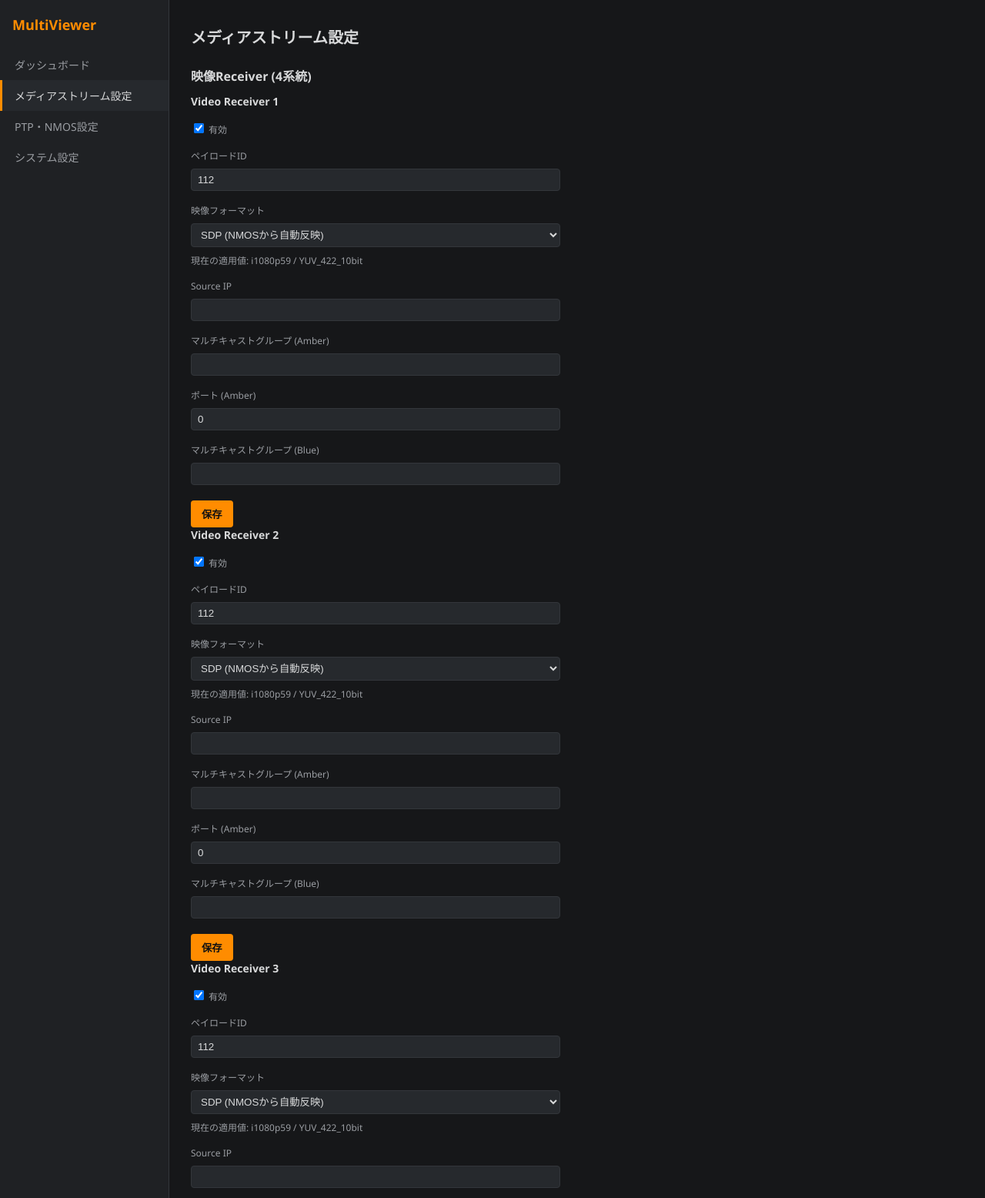
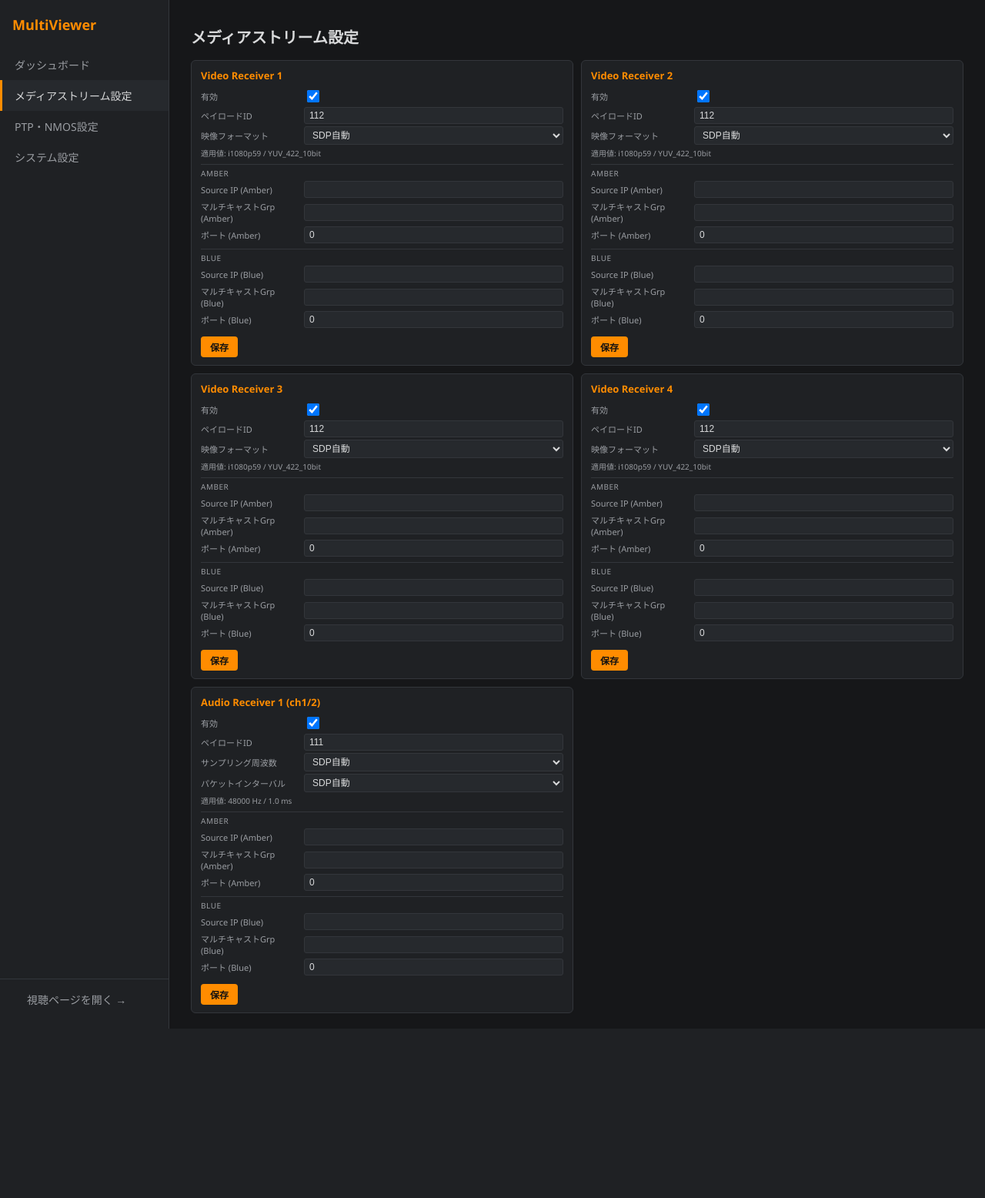
Before and after one commit to Panda-Taro/multi_viewer, a FastAPI app: page /mgmt/media in a window 1280 px wide. Shown: the top 1556 px of the page at 77% size. After the commit the page ends 1336 px from the top, so only its background shows below. Run offline with FastAPI, Linux system fonts and the light colour scheme.

Commit message:
fix(webgui): メディアストリーム設定画面をスクロールなしの密度優先グリッドに再設計
- 5ペイン(映像Receiver x4、音声Receiver x1)をCSS Gridで並べ、各ペイン内は
  ラベル+入力を1行にまとめたfield-rowで密度を高くし、1画面でスクロールなしに
  全ペインを視認できるようにした
- Amber/Blueがそれぞれ独立したSource IP・マルチキャストグループ・ポート番号を
  持てるようVideoReceiverConfig/AudioReceiverConfigのデータモデルを変更
  (source_ip/portの共有フィールドをsource_ip_amber/port_amber・
  source_ip_blue/port_blueに分離)。AmberのみIS-05 SDPから自動反映、
  Blueは要件通り手打ちのみ
- 関連するmtl/bridge/webguiのテストをフィールド名変更に追従させ、
  154件全て合格することを確認

Co-Authored-By: Claude Sonnet 5 <noreply@anthropic.com>

```diff
--- a/bridge/src/translator.py
+++ b/bridge/src/translator.py
@@ -115,7 +115,7 @@ def apply_deactivate_request(
     target = config.receiver_by_kind(kind, index)
     leave_request = IgmpJoinRequest(
         multicast_group=target.multicast_group_amber,
-        source_ip=target.source_ip,
+        source_ip=target.source_ip_amber,
     )
     config.set_enabled(kind, index, False)
     return config, leave_request
@@ -137,6 +137,6 @@ def apply_enable_request(
     config.set_enabled(kind, index, True)
     join_request = IgmpJoinRequest(
         multicast_group=target.multicast_group_amber,
-        source_ip=target.source_ip,
+        source_ip=target.source_ip_amber,
     )
     return config, join_request
--- a/webgui/app/static/css/style.css
+++ b/webgui/app/static/css/style.css
@@ -113,6 +113,77 @@ form.settings-form button {
   width: fit-content;
 }
 
+/* ④-8-4-2: メディアストリーム設定。5ペイン(映像x4+音声x1)をスクロールなしで
+   1画面に収めるための密度優先グリッドレイアウト。 */
+.media-grid {
+  display: grid;
+  grid-template-columns: repeat(3, minmax(0, 1fr));
+  gap: 10px;
+}
+@media (max-width: 1400px) {
+  .media-grid { grid-template-columns: repeat(2, minmax(0, 1fr)); }
+}
+
+.receiver-pane {
+  background: var(--panel);
+  border: 1px solid var(--border);
+  border-radius: 6px;
+  padding: 10px 12px;
+  display: flex;
+  flex-direction: column;
+  gap: 3px;
+  font-size: 12px;
+}
+.receiver-pane h3 { margin: 0 0 4px; font-size: 13px; color: var(--accent); }
+
+.receiver-pane .field-row {
+  display: flex;
+  align-items: center;
+  gap: 6px;
+}
+.receiver-pane .field-row label {
+  flex: 0 0 128px;
+  color: var(--text-dim);
+  font-size: 11px;
+}
+.receiver-pane .field-row input,
+.receiver-pane .field-row select {
+  flex: 1;
+  min-width: 0;
+  background: var(--panel-alt);
+  border: 1px solid var(--border);
+  color: var(--text);
+  padding: 3px 6px;
+  border-radius: 3px;
+  font-size: 12px;
+}
+.receiver-pane .field-row input[type="checkbox"] { flex: 0 0 auto; width: 16px; height: 16px; }
+
+.receiver-pane .leg-divider {
+  margin-top: 4px;
+  font-size: 10px;
+  text-transform: uppercase;
+  letter-spacing: 0.05em;
+  color: var(--text-dim);
+  border-top: 1px solid var(--border);
+  padding-top: 4px;
+}
+
+.receiver-pane .hint { margin: 0; font-size: 10px; }
+
+.receiver-pane button {
+  margin-top: 8px;
+  background: var(--accent);
+  border: none;
+  color: #111;
+  font-weight: bold;
+  padding: 5px 12px;
+  border-radius: 4px;
+  cursor: pointer;
+  width: fit-content;
+  font-size: 12px;
+}
+
 .alert-error { background: #3a1f1f; border: 1px solid var(--error); color: #ffb3ab; padding: 10px 14px; border-radius: 4px; margin-bottom: 16px; }
 .alert-notice { background: #1f2f3a; border: 1px solid #3aa0e0; color: #b7dcff; padding: 10px 14px; border-radius: 4px; margin-bottom: 16px; }
 
--- a/webgui/app/templates/media.html
+++ b/webgui/app/templates/media.html
@@ -3,57 +3,60 @@
 <h1>メディアストリーム設定</h1>
 {% if error %}<div class="alert-error">保存に失敗しました: {{ error }} (前の設定を維持しています)</div>{% endif %}
 
-<h2>映像Receiver (4系統)</h2>
+{% macro leg_fields(prefix, source_ip, multicast_group, port) %}
+  <div class="field-row"><label>Source IP ({{ prefix }})</label><input type="text" name="source_ip_{{ prefix|lower }}" value="{{ source_ip }}"></div>
+  <div class="field-row"><label>マルチキャストGrp ({{ prefix }})</label><input type="text" name="multicast_group_{{ prefix|lower }}" value="{{ multicast_group }}"></div>
+  <div class="field-row"><label>ポート ({{ prefix }})</label><input type="number" name="port_{{ prefix|lower }}" value="{{ port }}"></div>
+{% endmacro %}
+
+<div class="media-grid">
   {% for v in videos %}
-<form class="settings-form" method="post" action="/mgmt/media/video/{{ loop.index0 }}">
-  <strong>Video Receiver {{ loop.index }}</strong>
-  <label><input type="checkbox" name="enabled" value="true" {{ 'checked' if v.enabled }}> 有効</label>
-  <label>ペイロードID</label>
-  <input type="number" name="payload_type" value="{{ v.payload_type }}">
+  <form class="receiver-pane" method="post" action="/mgmt/media/video/{{ loop.index0 }}">
+    <h3>Video Receiver {{ loop.index }}</h3>
+    <div class="field-row"><label>有効</label><input type="checkbox" name="enabled" value="true" {{ 'checked' if v.enabled }}></div>
+    <div class="field-row"><label>ペイロードID</label><input type="number" name="payload_type" value="{{ v.payload_type }}"></div>
+    <div class="field-row">
       <label>映像フォーマット</label>
       <select name="video_format_mode">
-    <option value="sdp" {{ 'selected' if v.video_format_mode == 'sdp' }}>SDP (NMOSから自動反映)</option>
-    <option value="59i" {{ 'selected' if v.video_format_mode == '59i' }}>59i (1920x1080 59.94i 固定)</option>
-    <option value="59p" {{ 'selected' if v.video_format_mode == '59p' }}>59p (1920x1080 59.94p 固定)</option>
+        <option value="sdp" {{ 'selected' if v.video_format_mode == 'sdp' }}>SDP自動</option>
+        <option value="59i" {{ 'selected' if v.video_format_mode == '59i' }}>59i固定</option>
+        <option value="59p" {{ 'selected' if v.video_format_mode == '59p' }}>59p固定</option>
       </select>
-  <p class="hint">現在の適用値: {{ v.video_format }} / {{ v.pg_format }}</p>
-  <label>Source IP</label>
-  <input type="text" name="source_ip" value="{{ v.source_ip }}">
-  <label>マルチキャストグループ (Amber)</label>
-  <input type="text" name="multicast_group_amber" value="{{ v.multicast_group_amber }}">
-  <label>ポート (Amber)</label>
-  <input type="number" name="port" value="{{ v.port }}">
-  <label>マルチキャストグループ (Blue)</label>
-  <input type="text" name="multicast_group_blue" value="{{ v.multicast_group_blue }}">
+    </div>
+    <p class="hint">適用値: {{ v.video_format }} / {{ v.pg_format }}</p>
+    <div class="leg-divider">Amber</div>
+    {{ leg_fields("Amber", v.source_ip_amber, v.multicast_group_amber, v.port_amber) }}
+    <div class="leg-divider">Blue</div>
+    {{ leg_fields("Blue", v.source_ip_blue, v.multicast_group_blue, v.port_blue) }}
     <button type="submit">保存</button>
   </form>
   {% endfor %}
 
-<h2>音声Receiver (1系統, ch1/2のみ使用)</h2>
-<form class="settings-form" method="post" action="/mgmt/media/audio">
-  <label><input type="checkbox" name="enabled" value="true" {{ 'checked' if audio.enabled }}> 有効</label>
-  <label>ペイロードID</label>
-  <input type="number" name="payload_type" value="{{ audio.payload_type }}">
-  <label>サンプリング</label>
+  <form class="receiver-pane" method="post" action="/mgmt/media/audio">
+    <h3>Audio Receiver 1 (ch1/2)</h3>
+    <div class="field-row"><label>有効</label><input type="checkbox" name="enabled" value="true" {{ 'checked' if audio.enabled }}></div>
+    <div class="field-row"><label>ペイロードID</label><input type="number" name="payload_type" value="{{ audio.payload_type }}"></div>
+    <div class="field-row">
+      <label>サンプリング周波数</label>
       <select name="sampling_mode">
-    <option value="sdp" {{ 'selected' if audio.sampling_mode == 'sdp' }}>SDP (NMOSから自動反映)</option>
-    <option value="48khz" {{ 'selected' if audio.sampling_mode == '48khz' }}>48kHz 固定</option>
+        <option value="sdp" {{ 'selected' if audio.sampling_mode == 'sdp' }}>SDP自動</option>
+        <option value="48khz" {{ 'selected' if audio.sampling_mode == '48khz' }}>48kHz固定</option>
       </select>
+    </div>
+    <div class="field-row">
       <label>パケットインターバル</label>
       <select name="ptime_mode">
-    <option value="sdp" {{ 'selected' if audio.ptime_mode == 'sdp' }}>SDP (NMOSから自動反映)</option>
-    <option value="1ms" {{ 'selected' if audio.ptime_mode == '1ms' }}>1ms 固定</option>
-    <option value="0.125ms" {{ 'selected' if audio.ptime_mode == '0.125ms' }}>0.125ms 固定</option>
+        <option value="sdp" {{ 'selected' if audio.ptime_mode == 'sdp' }}>SDP自動</option>
+        <option value="1ms" {{ 'selected' if audio.ptime_mode == '1ms' }}>1ms固定</option>
+        <option value="0.125ms" {{ 'selected' if audio.ptime_mode == '0.125ms' }}>0.125ms固定</option>
       </select>
-  <p class="hint">現在の適用値: {{ audio.sample_rate }} Hz / {{ audio.packet_time_ms }} ms</p>
-  <label>Source IP</label>
-  <input type="text" name="source_ip" value="{{ audio.source_ip }}">
-  <label>マルチキャストグループ (Amber)</label>
-  <input type="text" name="multicast_group_amber" value="{{ audio.multicast_group_amber }}">
-  <label>ポート (Amber)</label>
-  <input type="number" name="port" value="{{ audio.port }}">
-  <label>マルチキャストグループ (Blue)</label>
-  <input type="text" name="multicast_group_blue" value="{{ audio.multicast_group_blue }}">
+    </div>
+    <p class="hint">適用値: {{ audio.sample_rate }} Hz / {{ audio.packet_time_ms }} ms</p>
+    <div class="leg-divider">Amber</div>
+    {{ leg_fields("Amber", audio.source_ip_amber, audio.multicast_group_amber, audio.port_amber) }}
+    <div class="leg-divider">Blue</div>
+    {{ leg_fields("Blue", audio.source_ip_blue, audio.multicast_group_blue, audio.port_blue) }}
     <button type="submit">保存</button>
   </form>
+</div>
 {% endblock %}
```
Also changed, not shown: NOTES.md (+29 -0 lines), bridge/tests/test_translator.py (+2 -2 lines), mtl/rxctl.py (+34 -16 lines), mtl/tests/test_rxctl.py (+29 -2 lines), webgui/app/config_store.py (+6 -4 lines), webgui/app/routers/media.py (+24 -16 lines), webgui/tests/test_app_routes.py (+7 -4 lines), webgui/tests/test_config_store.py (+17 -9 lines), README.md. Lines whose indentation alone changed are shown as unchanged.
